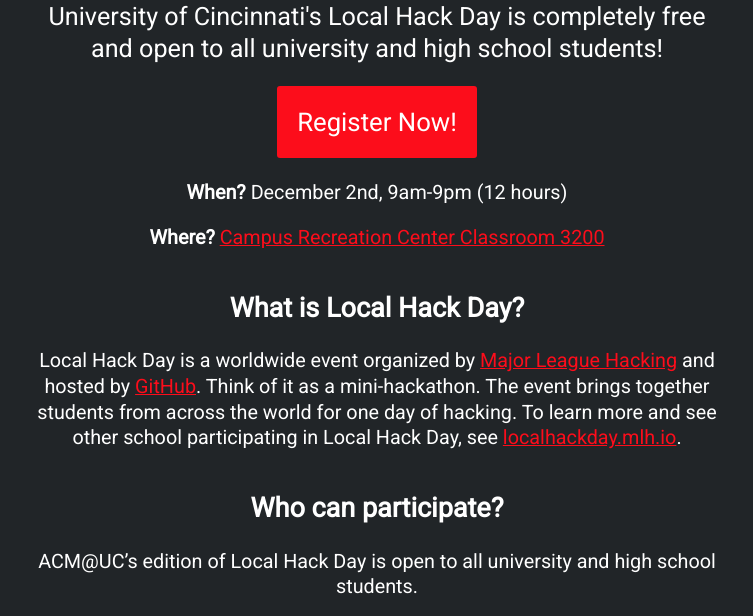
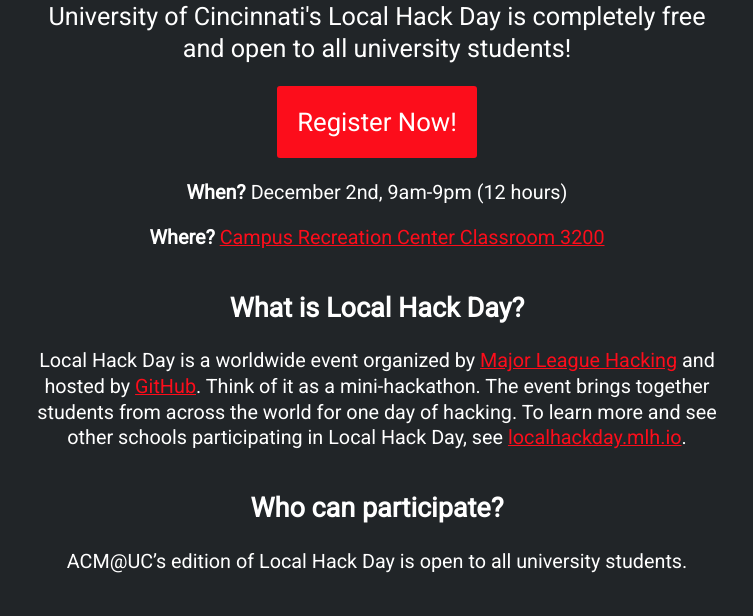
Before and after one commit to ACMatUC/localhackday.acmatuc.org, a plain HTML site: page index.html in a window 1280 px wide. Shown: the part 741-1357 px from the top of the page, without its empty margins (263-1016 px from the left). Drawn offline with Linux system fonts and the light colour scheme.

Commit message:
Update index.html

```diff
--- a/index.html
+++ b/index.html
@@ -5,7 +5,7 @@
     <meta http-equiv="x-ua-compatible" content="ie=edge">
     <title>Local Hack Day 2017 @ University of Cincinnati - ACM@UC</title>
     <meta name="description" content="Join ACM@UC for a day of learning, building, and sharing! The University of Cincinnati's Local Hack Day is completely free
-    and open to all university and high school students!">
+    and open to all university students!">
     <meta name="viewport" content="width=device-width, initial-scale=1">
 
     <link rel="stylesheet" href="css/normalize.css">
@@ -21,7 +21,7 @@
           <p class="lead">
             Join <a href="https://acmatuc.org/">ACM@UC</a> for a day of learning, building,
             and sharing! The University of Cincinnati's Local Hack Day is completely free
-            and open to all university and high school students!
+            and open to all university students!
           </p>
         </section>
 
@@ -42,14 +42,14 @@
           <p>Local Hack Day is a worldwide event organized by <a href="https://mlh.io/">Major League Hacking</a>
             and hosted by <a href="https://github.com/">GitHub</a>. Think of it as a mini-hackathon.
             The event brings together students from across the world for one day of hacking.
-            To learn more and see other school participating in Local Hack Day, see
+            To learn more and see other schools participating in Local Hack Day, see
             <a href="https://localhackday.mlh.io/">localhackday.mlh.io</a>.</p>
         </section>
 
         <section>
           <h2>Who can participate?</h2>
 
-          <p>ACM@UC’s edition of Local Hack Day is open to all university and high school students.</p>
+          <p>ACM@UC’s edition of Local Hack Day is open to all university students.</p>
         </section>
 
         <section>
```
